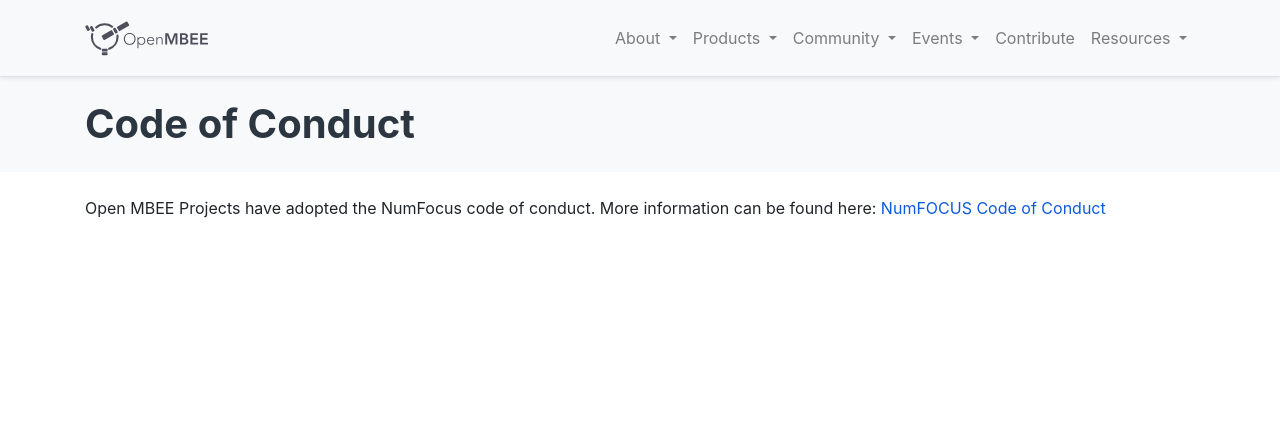
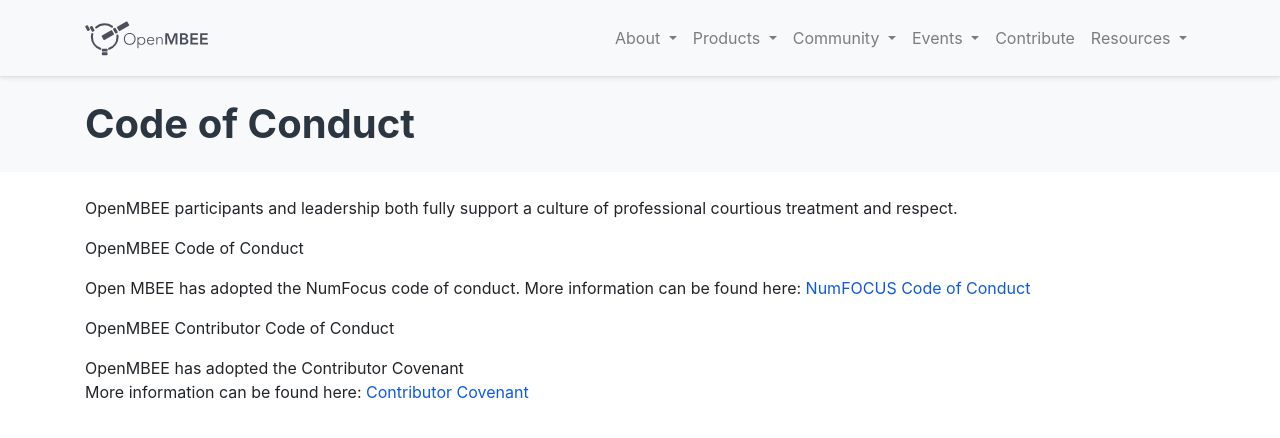
Before and after one commit to Open-MBEE/open-mbee.github.io, a Jekyll site: the page built from pages/community/code-of-conduct.md, in a window 1280 px wide and 900 px high. Shown: the top 438 px of the window. Built offline with Jekyll 4.4.1, drawn with Linux system fonts in a browser that asks for light colours.

Commit message:
Update code-of-conduct.md

```diff
--- a/pages/community/code-of-conduct.md
+++ b/pages/community/code-of-conduct.md
@@ -3,4 +3,15 @@
 title: Code of Conduct
 permalink: code-of-conduct.html
 ---
-Open MBEE Projects have adopted the NumFocus code of conduct. More information can be found here: [NumFOCUS Code of Conduct](https://numfocus.org/code-of-conduct){:target="_blank"}
+
+OpenMBEE participants and leadership both fully support a culture of professional courtious treatment and respect.
+
+OpenMBEE Code of Conduct
+
+Open MBEE has adopted the NumFocus code of conduct.
+More information can be found here: [NumFOCUS Code of Conduct](https://numfocus.org/code-of-conduct){:target="_blank"}
+
+OpenMBEE Contributor Code of Conduct
+
+OpenMBEE has adopted the Contributor Covenant
+More information can be found here: [Contributor Covenant](https://www.contributor-covenant.org){:target="_blank"}
```
